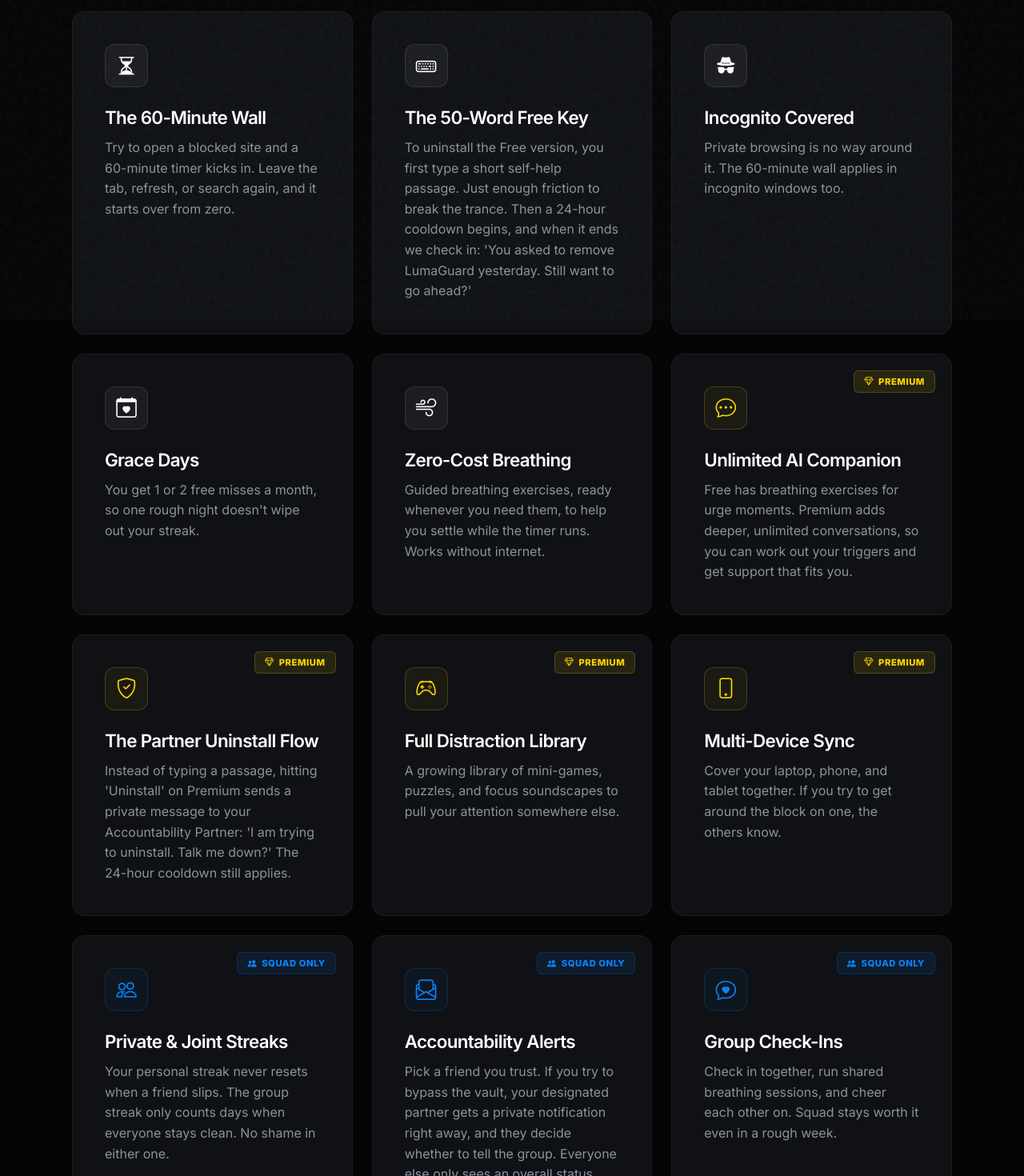
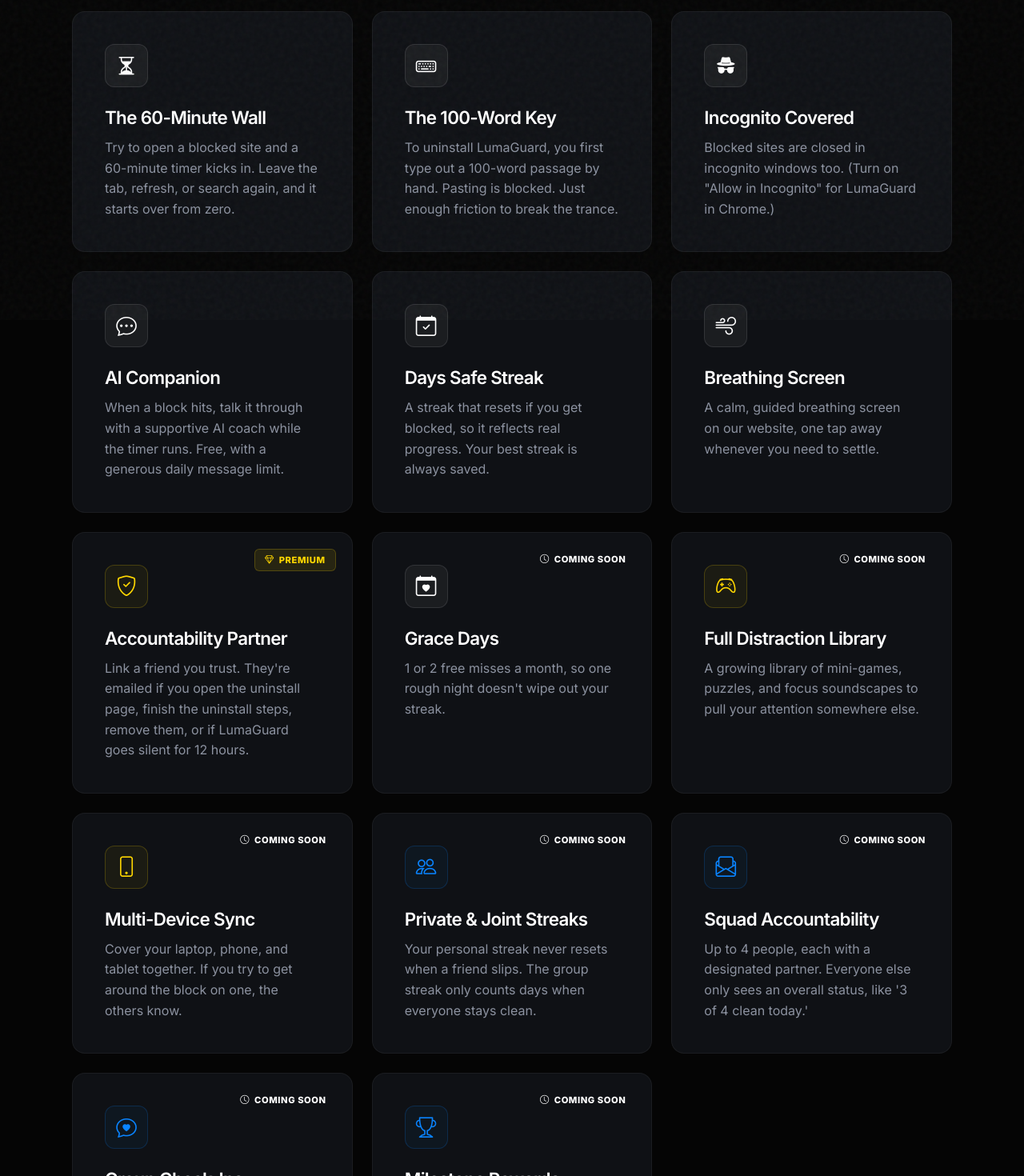
Before and after one commit to miracleiwelu13-ux/luma-guard, a React (Vite) app: page /features in a window 1280 px wide. Shown: the part 400-1870 px from the top of the page at 80% size. Built offline with nearby package versions, Linux system fonts and the light colour scheme.

Commit message:
Update feature titles and descriptions in FeaturesPage

```diff
--- a/src/pages/FeaturesPage/FeaturesPage.jsx
+++ b/src/pages/FeaturesPage/FeaturesPage.jsx
@@ -3,7 +3,7 @@ import { motion } from 'framer-motion'
 import './FeaturesPage.css'
 
 const features = [
-  // --- THE CORE (FREE) ---
+  // --- AVAILABLE NOW (FREE) ---
   {
     icon: 'bi-hourglass-split',
     title: 'The 60-Minute Wall',
@@ -12,79 +12,92 @@ const features = [
   },
   {
     icon: 'bi-keyboard',
-    title: 'The 50-Word Free Key',
-    desc: "To uninstall the Free version, you first type a short self-help passage. Just enough friction to break the trance. Then a 24-hour cooldown begins, and when it ends we check in: 'You asked to remove LumaGuard yesterday. Still want to go ahead?'",
+    title: 'The 100-Word Key',
+    desc: 'To uninstall LumaGuard, you first type out a 100-word passage by hand. Pasting is blocked. Just enough friction to break the trance.',
     tier: 'free'
   },
   {
     icon: 'bi-incognito',
     title: 'Incognito Covered',
-    desc: 'Private browsing is no way around it. The 60-minute wall applies in incognito windows too.',
+    desc: 'Blocked sites are closed in incognito windows too. (Turn on "Allow in Incognito" for LumaGuard in Chrome.)',
     tier: 'free'
   },
   {
-    icon: 'bi-calendar-heart',
-    title: 'Grace Days',
-    desc: "You get 1 or 2 free misses a month, so one rough night doesn't wipe out your streak.",
+    icon: 'bi-chat-dots',
+    title: 'AI Companion',
+    desc: 'When a block hits, talk it through with a supportive AI coach while the timer runs. Free, with a generous daily message limit.',
+    tier: 'free'
+  },
+  {
+    icon: 'bi-calendar-check',
+    title: 'Days Safe Streak',
+    desc: 'A streak that resets if you get blocked, so it reflects real progress. Your best streak is always saved.',
     tier: 'free'
   },
   {
     icon: 'bi-wind',
-    title: 'Zero-Cost Breathing',
-    desc: 'Guided breathing exercises, ready whenever you need them, to help you settle while the timer runs. Works without internet.',
+    title: 'Breathing Screen',
+    desc: 'A calm, guided breathing screen on our website, one tap away whenever you need to settle.',
     tier: 'free'
   },
 
-  // --- THE UPGRADES (PREMIUM) ---
+  // --- PREMIUM ---
   {
-    icon: 'bi-chat-dots',
-    title: 'Unlimited AI Companion',
-    desc: 'Free has breathing exercises for urge moments. Premium adds deeper, unlimited conversations, so you can work out your triggers and get support that fits you.',
+    icon: 'bi-shield-check',
+    title: 'Accountability Partner',
+    desc: "Link a friend you trust. They're emailed if you open the uninstall page, finish the uninstall steps, remove them, or if LumaGuard goes silent for 12 hours.",
     tier: 'premium'
   },
+
+  // --- ON THE ROADMAP ---
   {
-    icon: 'bi-shield-check',
-    title: 'The Partner Uninstall Flow',
-    desc: "Instead of typing a passage, hitting 'Uninstall' on Premium sends a private message to your Accountability Partner: 'I am trying to uninstall. Talk me down?' The 24-hour cooldown still applies.",
-    tier: 'premium'
+    icon: 'bi-calendar-heart',
+    title: 'Grace Days',
+    desc: "1 or 2 free misses a month, so one rough night doesn't wipe out your streak.",
+    tier: 'free',
+    soon: true
   },
   {
     icon: 'bi-controller',
     title: 'Full Distraction Library',
     desc: 'A growing library of mini-games, puzzles, and focus soundscapes to pull your attention somewhere else.',
-    tier: 'premium'
+    tier: 'premium',
+    soon: true
   },
   {
     icon: 'bi-phone',
     title: 'Multi-Device Sync',
     desc: 'Cover your laptop, phone, and tablet together. If you try to get around the block on one, the others know.',
-    tier: 'premium'
+    tier: 'premium',
+    soon: true
   },
-
-  // --- THE MULTIPLAYER (GROUP) ---
   {
     icon: 'bi-people',
     title: 'Private & Joint Streaks',
-    desc: 'Your personal streak never resets when a friend slips. The group streak only counts days when everyone stays clean. No shame in either one.',
-    tier: 'group'
+    desc: 'Your personal streak never resets when a friend slips. The group streak only counts days when everyone stays clean.',
+    tier: 'group',
+    soon: true
   },
   {
     icon: 'bi-envelope-paper',
-    title: 'Accountability Alerts',
-    desc: "Pick a friend you trust. If you try to bypass the vault, your designated partner gets a private notification right away, and they decide whether to tell the group. Everyone else only sees an overall status, like '3 of 4 clean today.'",
-    tier: 'group'
+    title: 'Squad Accountability',
+    desc: "Up to 4 people, each with a designated partner. Everyone else only sees an overall status, like '3 of 4 clean today.'",
+    tier: 'group',
+    soon: true
   },
   {
     icon: 'bi-chat-heart',
     title: 'Group Check-Ins',
-    desc: 'Check in together, run shared breathing sessions, and cheer each other on. Squad stays worth it even in a rough week.',
-    tier: 'group'
+    desc: 'Check in together, run shared breathing sessions, and cheer each other on.',
+    tier: 'group',
+    soon: true
   },
   {
     icon: 'bi-trophy',
     title: 'Milestone Rewards',
-    desc: 'Earn badges and cosmetics at 5 days, 1 week, and 1 month. Your personal best is always saved, even if you slip.',
-    tier: 'group'
+    desc: 'Earn badges and cosmetics at 5 days, 1 week, and 1 month.',
+    tier: 'group',
+    soon: true
   }
 ]
 
@@ -110,12 +123,11 @@ export default function FeaturesPage() {
               transition={{ duration: 0.5, delay: index * 0.05 }}
             >
               {/* Badge Logic */}
-              {feature.tier === 'premium' && (
+              {feature.soon ? (
+                <div className="tier-badge soon"><i className="bi bi-clock"></i> Coming soon</div>
+              ) : feature.tier === 'premium' ? (
                 <div className="tier-badge premium"><i className="bi bi-gem"></i> Premium</div>
-              )}
-              {feature.tier === 'group' && (
-                <div className="tier-badge group"><i className="bi bi-people-fill"></i> Squad Only</div>
-              )}
+              ) : null}
 
               <div className={`fp-icon ${feature.tier}`}>
                 <i className={`bi ${feature.icon}`}></i>
```
